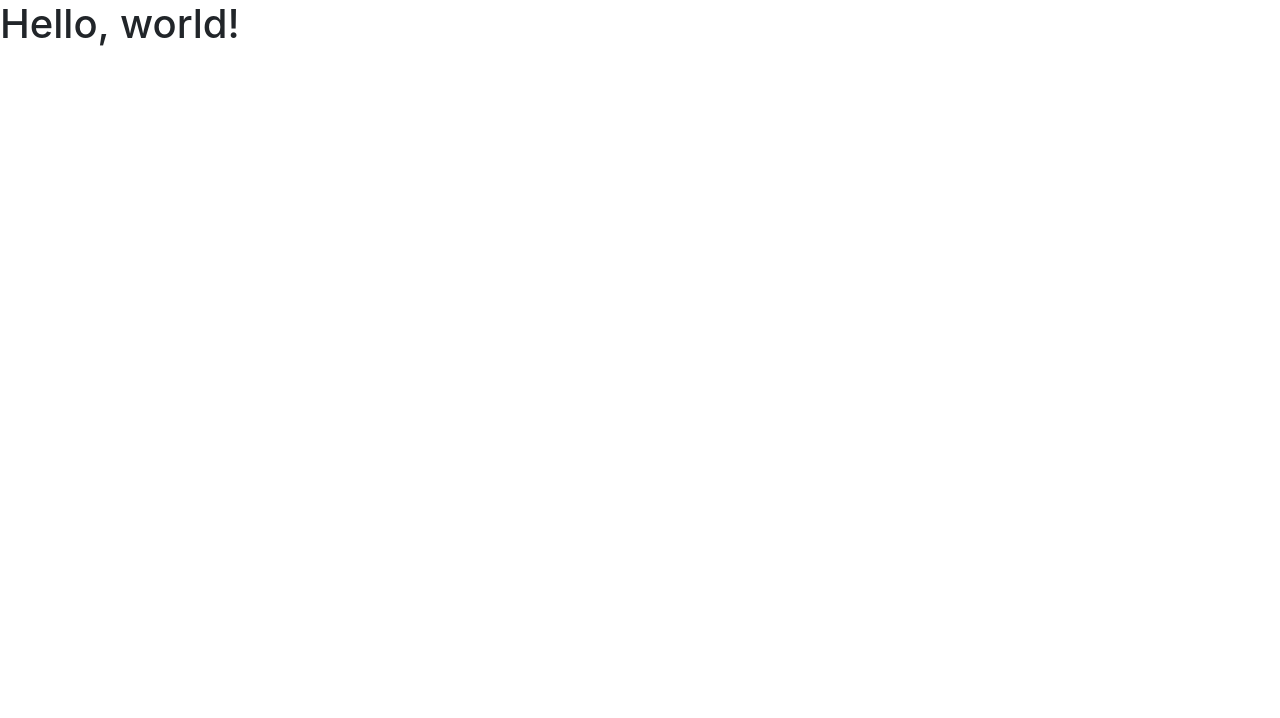
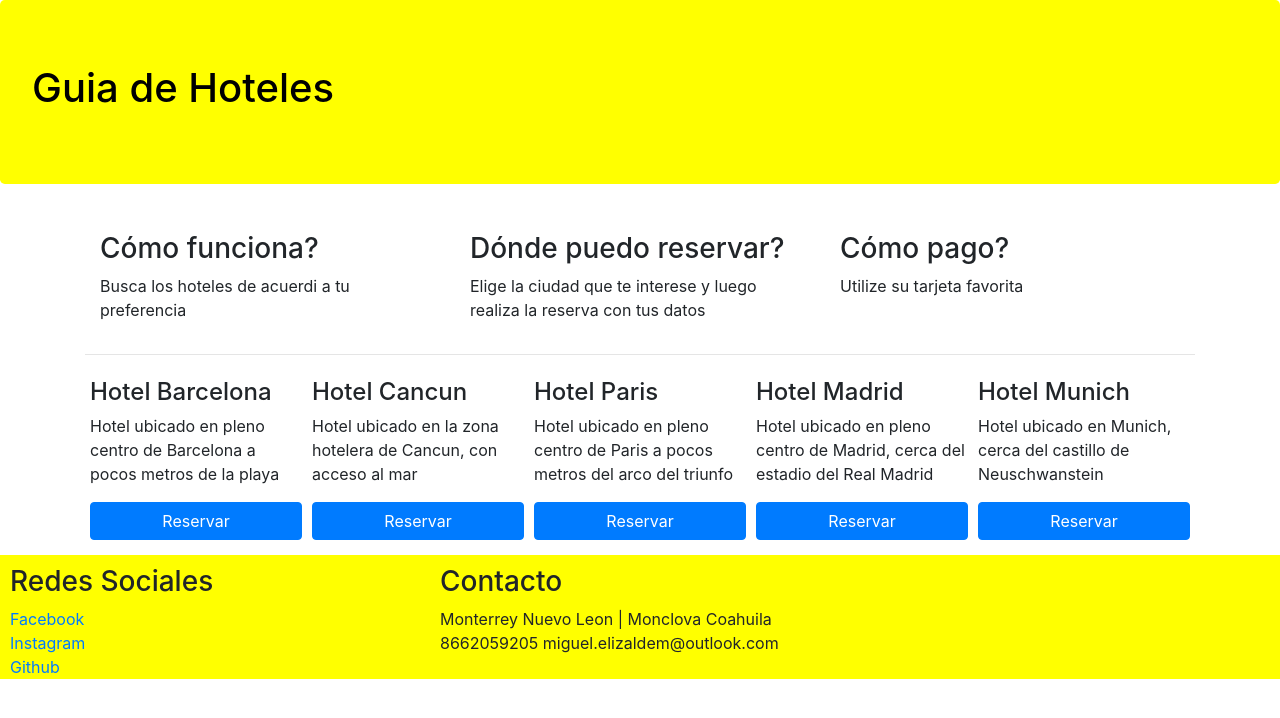
Before and after one commit to jmiguelem/guia-hoteles, a website: page index.html in a window 1280 px wide. Drawn offline with nearby package versions, Linux system fonts and the light colour scheme.

Commit message:
Creacion de guia Hotelera con bootstrap

```diff
--- /dev/null
+++ b/css/main.css
@@ -0,0 +1,22 @@
+.jumbotron{
+    background-color: yellow;
+    color: black;
+}
+
+footer{
+    padding: 10px 10px 0 10px;
+    background-color: yellow;
+    margin-bottom: 0px;
+    margin-top: 10px;
+}
+
+.card-hotel{
+    flex: 1 150px;
+    padding: 2px 5px 5px 5px;
+    margin-top: 5px;
+}
+
+.btn-reserva{
+    width: 100%;
+
+}
--- a/index.html
+++ b/index.html
@@ -3,15 +3,118 @@
   <head>
     <!-- Required meta tags -->
     <meta charset="utf-8">
-    <meta name="viewport" content="width=device-width, initial-scale=1, shrink-to-fit=no">
+    <meta name="viewport" content="width=device-width, initial-scale=1,
+    shrink-to-fit=no">
 
     <!-- Bootstrap CSS -->
-    <link rel="stylesheet" href="node_modules/bootstrap/dist/css/bootstrap.min.css">
+    <link rel="stylesheet"
+    href="node_modules/bootstrap/dist/css/bootstrap.min.css">
+    <link rel="stylesheet"
+    href="css/main.css">
 
-    <title>Hello, world!</title>
+    <title>Guia-Hoteles</title>
   </head>
   <body>
-    <h1>Hello, world!</h1>
+    <div class="jumbotron">
+        <h1>Guia de Hoteles</h1>
+    </div>
+    <div class="container">
+        <div class="d-flex flex-wrap">
+            <div class="col-sm-4">
+                <p>
+                    <h3>Cómo funciona?</h3>
+                    <p> Busca los hoteles de acuerdi a tu preferencia</p>
+                </p>
+            </div>
+            <div class="col-sm-4">
+                <p>
+                    <h3>Dónde puedo reservar?</h3>
+                    <p>Elige la ciudad que te interese y luego realiza
+                        la reserva con tus datos
+                    </p>
+                </p>
+            </div>
+            <div class="col-sm-4">
+                <p>
+                    <h3>Cómo pago?</h3>
+                    <p>Utilize su tarjeta favorita</p>
+                </p>
+            </div>
+        </div>
+        <hr>
+
+        <div class="d-flex flex-wrap">
+            <div class="card-hotel d-flex flex-column justify-content-between">
+                <div>
+                    <h4> Hotel Barcelona</h4>
+                    <p>Hotel ubicado en pleno centro de Barcelona a pocos
+                         metros de la playa</p>
+                </div>
+                <div>
+                    <button class="btn btn-primary btn-reserva"> Reservar</button>
+                </div>
+            </div>
+            <div class="card-hotel d-flex flex-column justify-content-between">
+                <div>
+                    <h4> Hotel Cancun</h4>
+                    <p>Hotel ubicado en la zona hotelera de Cancun,
+                        con acceso al mar</p>
+                </div>
+                <div>
+                    <button class="btn btn-primary btn-reserva"> Reservar</button>
+                </div>
+            </div>
+            <div class="card-hotel d-flex flex-column justify-content-between">
+                <div>
+                    <h4> Hotel Paris</h4>
+                    <p>Hotel ubicado en pleno centro de Paris a pocos
+                        metros del arco del triunfo</p>
+                </div>
+                <div>
+                    <button class="btn btn-primary btn-reserva"> Reservar</button>
+                </div>
+            </div>
+            <div class="card-hotel d-flex flex-column justify-content-between">
+                <div>
+                    <h4> Hotel Madrid</h4>
+                    <p>Hotel ubicado en pleno centro de Madrid, cerca
+                        del estadio del Real Madrid</p>
+                </div>
+                <div>
+                    <button class="btn btn-primary btn-reserva"> Reservar</button>
+                </div>
+            </div>
+            <div class="card-hotel d-flex flex-column justify-content-between">
+                <div>
+                    <h4> Hotel Munich</h4>
+                    <p>Hotel ubicado en Munich, cerca del
+                        castillo de Neuschwanstein</p>
+                </div>
+                <div>
+                    <button class="btn btn-primary btn-reserva"> Reservar</button>
+                </div>
+            </div>
+        </div>
+    </div>
+
+    <footer>
+        <div class="row">
+            <div class="col-sm-4 d-flex flex-column" >
+                <h3>Redes Sociales</h3>
+                <a href="https://www.facebook.com/">Facebook</a>
+                <a href="https://www.instagram.com/">Instagram</a>
+                <a href="https://www.github.com/">Github</a>
+            </div>
+            <div class="col-sm-4 d-flex flex-column align-items-end">
+                <address>
+                    <h3>Contacto</h3>
+                    Monterrey Nuevo Leon | Monclova Coahuila
+                    8662059205
+                    miguel.elizaldem@outlook.com
+                </address>
+            </div>
+        </div>
+    </footer>
 
     <!-- Optional JavaScript -->
     <!-- jQuery first, then Popper.js, then Bootstrap JS -->
```
Also changed, not shown: 1 other file.
